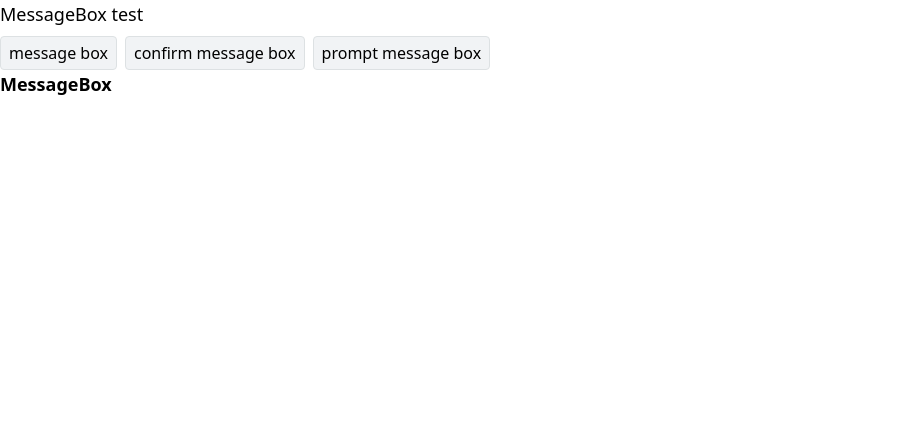
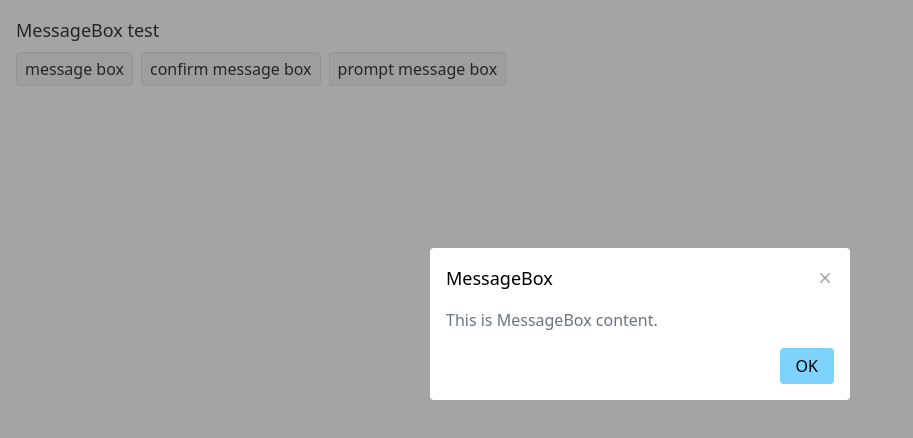
Before and after one commit to SheepNDW/el-components, a Vue app: page / in a window 1280 px wide. Both pictures are taken after a click on the button "message box". Shown: the top 438 px of the page, without its empty margins (0-913 px from the left). Built offline with nearby package versions, Linux system fonts and the light colour scheme.

Commit message:
feat: 完成 MessageBox 元件封裝

```diff
--- a/index.html
+++ b/index.html
@@ -4,7 +4,12 @@
     <meta charset="UTF-8" />
     <link rel="icon" href="/favicon.ico" />
     <meta name="viewport" content="width=device-width, initial-scale=1.0" />
-    <title>Vite App</title>
+    <title>El-Components-Demo</title>
+    <!-- Material design icons cdn -->
+    <link
+      rel="stylesheet"
+      href="https://fonts.googleapis.com/css?family=Material+Icons|Material+Icons+Outlined"
+    />
   </head>
   <body>
     <div id="app"></div>
--- a/src/App.vue
+++ b/src/App.vue
@@ -6,13 +6,13 @@ const showMessageBox = () => {
     confirmText: '確定',
     title: 'MessageBox',
     content: 'This is MessageBox content.',
-  });
-  // .then(() => {
-  //   console.log('MessageBox resolve');
-  // })
-  // .catch(() => {
-  //   console.log('MessageBox reject');
-  // });
+  })
+    .then(() => {
+      console.log('MessageBox resolve');
+    })
+    .catch(() => {
+      console.log('MessageBox reject');
+    });
 };
 
 const showConfirmMessageBox = () => {
@@ -21,13 +21,13 @@ const showConfirmMessageBox = () => {
     cancelButtonText: '取消',
     title: 'ConfirmMessageBox',
     content: 'This is ConfirmMessageBox content.',
-  });
-  // .then(() => {
-  //   console.log('ConfirmMessageBox resolve');
-  // })
-  // .catch(() => {
-  //   console.log('ConfirmMessageBox reject');
-  // });
+  })
+    .then(() => {
+      console.log('ConfirmMessageBox resolve');
+    })
+    .catch(() => {
+      console.log('ConfirmMessageBox reject');
+    });
 };
 
 const showPromptMessageBox = () => {
@@ -37,18 +37,18 @@ const showPromptMessageBox = () => {
     cancelButtonText: '取消',
     title: 'PromptMessageBox',
     content: 'This is PromptMessageBox content.',
-  });
-  // .then(() => {
-  //   console.log('PromptMessageBox resolve');
-  // })
-  // .catch(() => {
-  //   console.log('PromptMessageBox reject');
-  // });
+  })
+    .then((value) => {
+      console.log('PromptMessageBox resolve', value);
+    })
+    .catch(() => {
+      console.log('PromptMessageBox reject');
+    });
 };
 </script>
 
 <template>
-  <div>
+  <div class="pl-4 pt-4">
     <h2 class="text-lg">MessageBox test</h2>
     <button @click="showMessageBox">message box</button>
     <button @click="showConfirmMessageBox">confirm message box</button>
--- a/src/components/MyUI/MessageBox/MessageBox.vue
+++ b/src/components/MyUI/MessageBox/MessageBox.vue
@@ -1,24 +1,134 @@
 <script setup>
-import { ref } from 'vue';
+import { h, ref } from 'vue';
+import { fields } from './index';
+
+const props = defineProps({
+  title: {
+    type: String,
+    default: 'Message',
+  },
+  content: {
+    type: String,
+    default: 'Message content.',
+  },
+  showCancelButton: {
+    type: Boolean,
+    default: false,
+  },
+  confirmButtonText: {
+    type: String,
+    default: 'OK',
+  },
+  cancelButtonText: {
+    type: String,
+    default: 'Cancel',
+  },
+  field: {
+    type: String,
+    default: 'confirm',
+    validator(value) {
+      return fields.includes(value);
+    },
+  },
+});
 
 const visible = ref(false);
-const setVisible = isVisible => {
+const setVisible = (isVisible) => {
   visible.value = isVisible;
+};
+
+const type = ref('confirm');
+
+const handleCancel = () => {
+  type.value = 'cancel';
+  setVisible(false);
+};
+
+const handleConfirm = () => {
+  type.value = 'confirm';
+  setVisible(false);
+};
+
+// 用 h 函式寫一個元件去判斷是否要有 input 框
+const promptValue = ref('');
+const ContentView = ({ field }) => {
+  switch (field) {
+    case !field || 'confirm':
+      return h('p', null, props.content);
+
+    case 'prompt':
+      return h('input', {
+        value: promptValue.value,
+        onInput: (e) => (promptValue.value = e.target.value),
+        class: 'messagebox-input',
+      });
+
+    default:
+      return '';
+  }
 };
 
 // 暴露給元件實例
 defineExpose({
   setVisible,
+  visible,
+  promptValue,
+  type,
 });
 </script>
 
 <template>
   <transition name="messagebox-fade">
-    <h1 v-show="visible" class="text-lg font-bold">MessageBox</h1>
+    <div
+      @click.self="handleCancel"
+      v-show="visible"
+      class="z-50 flex justify-center items-center fixed top-0 left-0 w-full h-full bg-dark-50/50"
+    >
+      <div
+        class="transform -translate-y-1/2 p-4 rounded w-5/7 md:max-w-[420px] bg-white"
+      >
+        <div class="relative flex justify-between items-center">
+          <h3 class="text-lg">{{ title }}</h3>
+          <span
+            class="material-icons-outlined text-gray-400 text-lg cursor-pointer hover:(text-sky-300)"
+            @click="handleCancel"
+          >
+            close
+          </span>
+        </div>
+        <p class="my-4 text-base font-light text-gray-500">
+          <ContentView :field="field" />
+        </p>
+        <div class="w-full flex justify-end items-center">
+          <button
+            v-if="showCancelButton"
+            class="btn mr-2"
+            @click="handleCancel"
+          >
+            {{ cancelButtonText }}
+          </button>
+          <button class="btn btn-primary" @click="handleConfirm">
+            {{ confirmButtonText }}
+          </button>
+        </div>
+      </div>
+    </div>
   </transition>
 </template>
 
 <style scoped>
+.btn {
+  @apply outline-gray-100 border-none py-1.5 px-4 rounded bg-warm-gray-200;
+}
+
+.btn-primary {
+  @apply bg-sky-300;
+}
+
+.messagebox-input {
+  @apply border rounded border-light-900 outline-none w-full py-1 px-2 text-base text-gray-500;
+}
+
 .messagebox-fade-enter-from,
 .messagebox-fade-leave-to {
   @apply opacity-0;
--- a/src/components/MyUI/MessageBox/index.js
+++ b/src/components/MyUI/MessageBox/index.js
@@ -1,10 +1,10 @@
 import MessageBoxComponent from './MessageBox.vue';
 
-import { createApp } from 'vue';
+import { createApp, watch } from 'vue';
 
-const fields = ['confirm', 'prompt'];
+export const fields = ['confirm', 'prompt'];
 
-const MessageBox = options => {
+const MessageBox = (options) => {
   const messageBoxApp = createApp(MessageBoxComponent, options);
 
   return new Promise((resolve, reject) => {
@@ -12,8 +12,8 @@ const MessageBox = options => {
   });
 };
 
-fields.forEach(field => {
-  MessageBox[field] = options => {
+fields.forEach((field) => {
+  MessageBox[field] = (options) => {
     options.field = field;
     return MessageBox(options);
   };
@@ -24,6 +24,30 @@ function showMessageBox(app, { resolve, reject }) {
   const vm = app.mount(oFragment);
   document.body.appendChild(oFragment);
   vm.setVisible(true);
+
+  watch(
+    [() => vm.visible, () => vm.promptValue],
+    ([newVisible, newPromptValue]) => {
+      if (!newVisible) {
+        switch (vm.type) {
+          case 'cancel':
+            reject();
+            break;
+          case 'confirm':
+            resolve(newPromptValue);
+            break;
+          default:
+            break;
+        }
+
+        hideMessageBox(app);
+      }
+    }
+  );
+}
+
+function hideMessageBox(app) {
+  app.unmount();
 }
 
 export default MessageBox;
```
Also changed, not shown: 2 other files (tests, documents, lock files or other folders).
